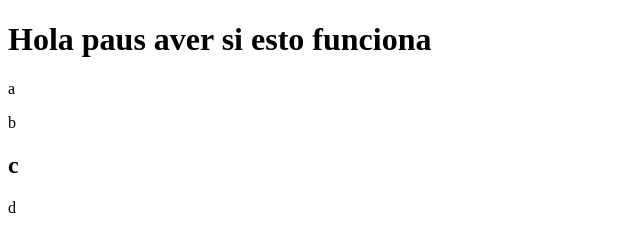
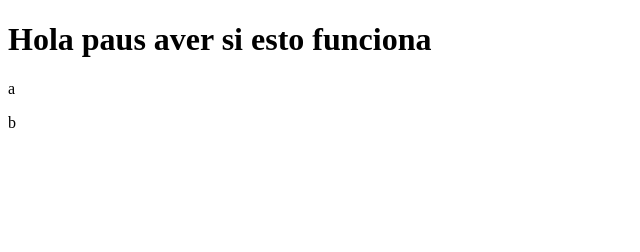
Before and after one commit to ivanmonzon123/Pruebita, a plain HTML site: page index.html in a window 1280 px wide. Shown: the full height of the page, 0-640 px from the left. Drawn offline with Linux system fonts and the light colour scheme.

Commit message:
se quito c y d

```diff
--- a/index.html
+++ b/index.html
@@ -10,7 +10,6 @@
     <h1>Hola paus aver si esto funciona</h1>
     <p>a</p>
     <p>b</p>
-    <h2>c</h2>
-    <p>d</p>
+
 </body>
 </html>
```
